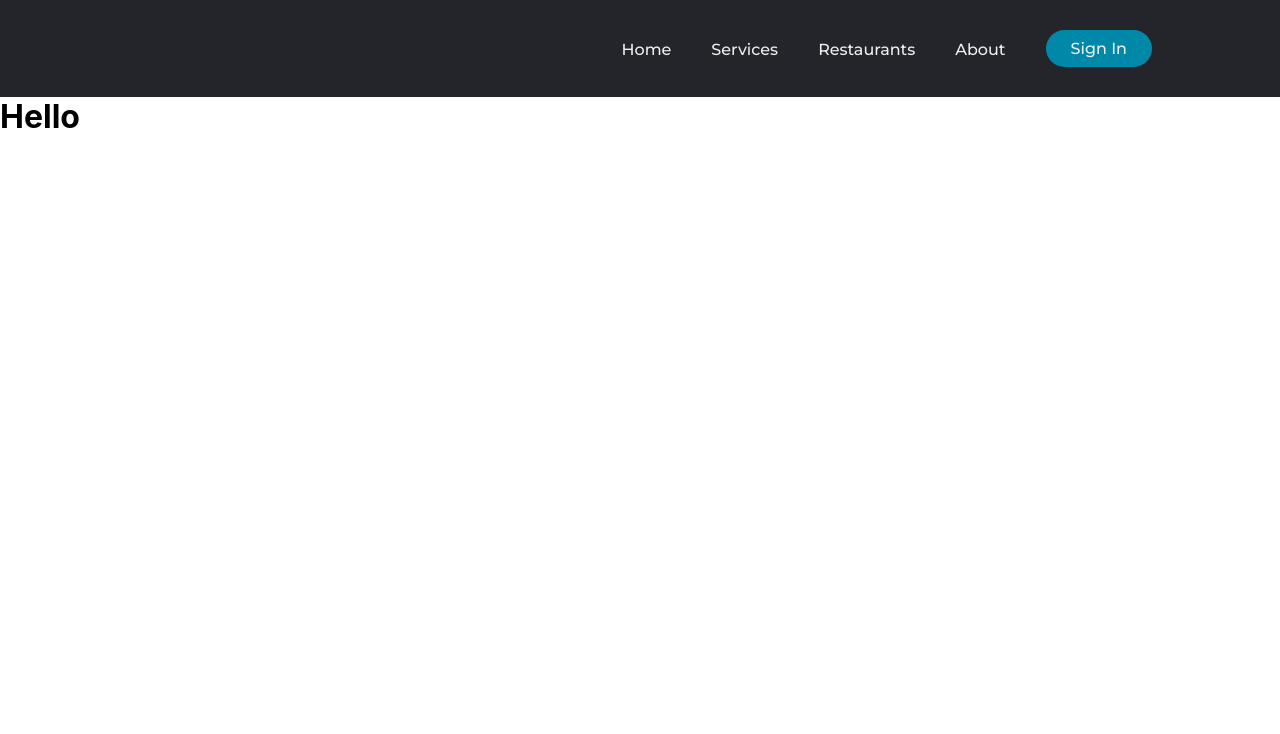
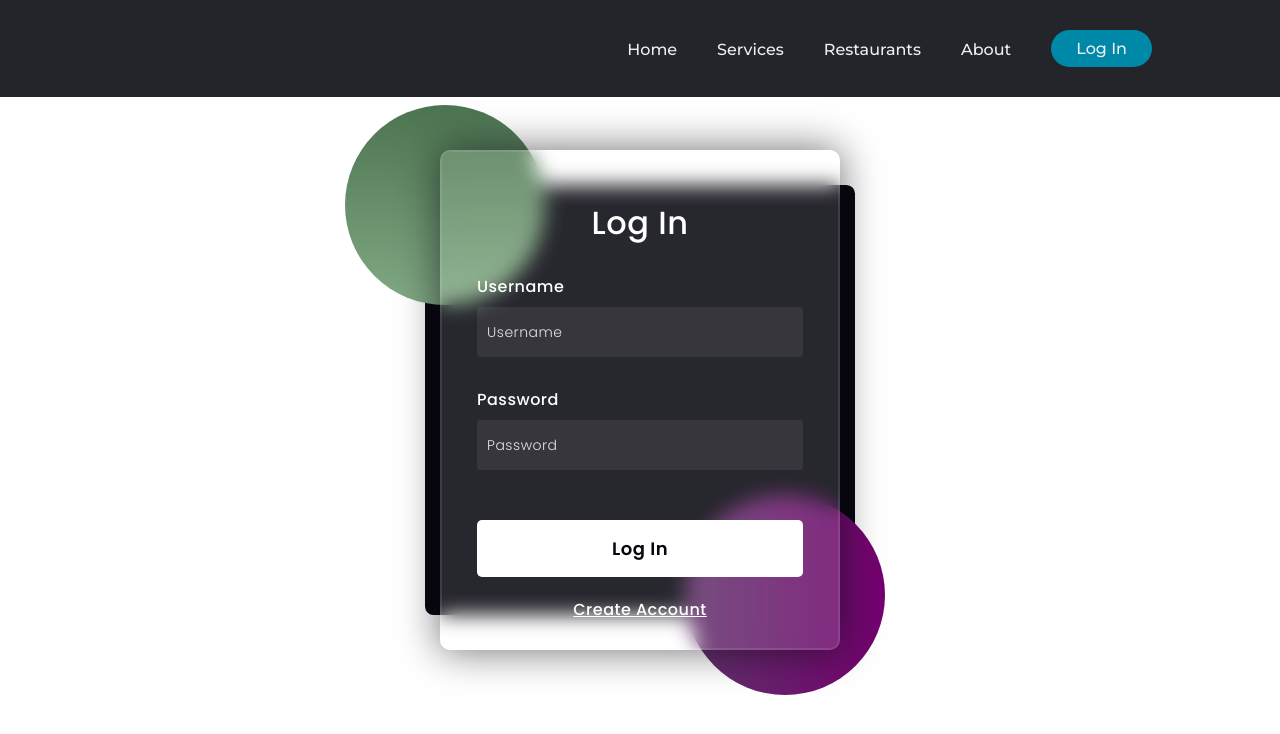
Before and after one commit to 220808-Java-React-Enterprise/Trainer-P2-Frontend, a React (Create React App) app in the folder yolp/: page /login in a window 1280 px wide. Shown: the top 734 px of the page. Built offline with nearby package versions, Linux system fonts and the light colour scheme.

Commit message:
implemented login

```diff
--- a/yolp/src/App.tsx
+++ b/yolp/src/App.tsx
@@ -1,18 +1,27 @@
-import React from 'react';
-import logo from './logo.svg';
-import './App.css';
+import { useEffect, useState } from 'react';
+import { BrowserRouter, Route, Routes } from "react-router-dom"
 import Signup from './components/signup/Signup';
-import { BrowserRouter, Route, Routes} from "react-router-dom"
 import Login from './components/login/Login';
 import Navbar from './components/navbar/Navbar';
+import Restaurant from './components/restaurant/Restaurant';
+import User from './models/User';
+import './App.css';
 
 function App() {
+  const [user, setUser] = useState<User | null>(null);
+
+  useEffect(() => {
+    const data = window.sessionStorage.getItem("user");
+    if (data !== null) setUser(JSON.parse(data));
+  }, []);
+
   return (
     <BrowserRouter>
-      <Navbar />
+      <Navbar currentUser={user} />
       <Routes>
         <Route path="/signup" element={<Signup />}></Route>
-        <Route path="/login" element={<Login />}></Route>
+        <Route path="/login" element={<Login currentUser={user} updateCurrentUser={setUser} />}></Route>
+        <Route path="/restaurant" element={<Restaurant currentUser={user} />}></Route>
       </Routes>
     </BrowserRouter>
   );
--- /dev/null
+++ b/yolp/src/components/login/Login.css
@@ -0,0 +1,132 @@
+*,
+*:before,
+*:after {
+    padding: 0;
+    margin: 0;
+    box-sizing: border-box;
+}
+
+.login-background {
+    width: 430px;
+    height: 430px;
+    position: absolute;
+    transform: translate(-50%, -50%);
+    left: 50%;
+    top: 50%;
+    background-color: #080710;
+    border-radius: 2%;
+}
+
+.login-background .login-shape {
+    height: 200px;
+    width: 200px;
+    position: absolute;
+    border-radius: 50%;
+}
+
+.login-shape:first-child {
+    background: linear-gradient(#4c7450,
+            #81a984);
+    left: -80px;
+    top: -80px;
+}
+
+.login-shape:last-child {
+    background: linear-gradient(to right,
+            #61346B,
+            #74006F);
+    right: -30px;
+    bottom: -80px;
+}
+
+.login {
+    height: 500px;
+    width: 400px;
+    background-color: rgba(255, 255, 255, 0.13);
+    position: absolute;
+    transform: translate(-50%, -50%);
+    top: 50%;
+    left: 50%;
+    border-radius: 10px;
+    backdrop-filter: blur(10px);
+    border: 2px solid rgba(255, 255, 255, 0.1);
+    box-shadow: 0 0 40px rgba(8, 7, 16, 0.6);
+    padding: 50px 35px;
+}
+
+form * {
+    font-family: 'Poppins', sans-serif;
+    color: #ffffff;
+    letter-spacing: 0.5px;
+    outline: none;
+    border: none;
+}
+
+form h3 {
+    font-size: 32px;
+    font-weight: 500;
+    line-height: 42px;
+    text-align: center;
+}
+
+label {
+    display: block;
+    margin-top: 30px;
+    font-size: 16px;
+    font-weight: 500;
+}
+
+input {
+    display: block;
+    height: 50px;
+    width: 100%;
+    background-color: rgba(255, 255, 255, 0.07);
+    border-radius: 3px;
+    padding: 0 10px;
+    margin-top: 8px;
+    font-size: 14px;
+    font-weight: 300;
+}
+
+::placeholder {
+    color: #e5e5e5;
+}
+
+button {
+    margin-top: 50px;
+    width: 100%;
+    background-color: #ffffff;
+    color: #080710;
+    padding: 15px 0;
+    font-size: 18px;
+    font-weight: 600;
+    border-radius: 5px;
+    cursor: pointer;
+}
+
+.social {
+    margin-top: 30px;
+    display: flex;
+}
+
+.social div {
+    background: red;
+    width: 150px;
+    border-radius: 3px;
+    padding: 5px 10px 10px 5px;
+    background-color: rgba(255, 255, 255, 0.27);
+    color: #eaf0fb;
+    text-align: center;
+}
+
+.social div:hover {
+    background-color: rgba(255, 255, 255, 0.47);
+}
+
+.social .fb {
+    margin-left: 25px;
+}
+
+.social i {
+    margin-right: 4px;
+}
--- a/yolp/src/components/login/Login.tsx
+++ b/yolp/src/components/login/Login.tsx
@@ -1,6 +1,77 @@
+import { useState } from "react";
+import { useNavigate } from "react-router-dom";
+import User from "../../models/User";
+import YOLP_API from "../../utils/ApiConfigs";
+import "./Login.css";
 
-export default function Login() {
+interface UserProp {
+    currentUser: User | null;
+    updateCurrentUser: Function;
+}
+
+/*
+ * export default: a module is a self contained unit that can expose assets to other modules using export, and acquire assets from other modules using import.
+ */
+export default function Login({ currentUser, updateCurrentUser }: UserProp) {
+    /*
+     * What is a Hook? A Hook is a special function that lets you “hook into” React features.
+     * For example, useState is a Hook that lets you add React state to function components.
+     */
+    const [username, setUsername] = useState("");
+    const [password, setPassword] = useState("");
+    const navigate = useNavigate();
+
+    function updateUsername(event: any) {
+        setUsername(event.target.value);
+    }
+
+    function updatePassword(event: any) {
+        setPassword(event.target.value);
+    }
+
+    function submit(event: { preventDefault: () => void; }) {
+        event.preventDefault();
+
+        YOLP_API.post("/users/auth", {
+            username: username,
+            password: password
+        })
+            .then((obj) => {
+                let user = new User(obj.data.id, obj.data.username, obj.data.role);
+                window.sessionStorage.setItem("user", JSON.stringify(user));
+
+                navigate("/restaurant");
+            })
+            .catch(error => {
+                alert(error.response.data.message);
+            });
+
+        setUsername("");
+        setPassword("");
+    }
+
     return (
-        <h1>Hello</h1>
+        <>
+            <body>
+                <div>
+                    <div className="login-background">
+                        <div className="login-shape"></div>
+                        <div className="login-shape"></div>
+                    </div >
+                    <form className="login" onSubmit={submit}>
+                        <h3>Log In</h3>
+                        <label htmlFor="username">Username</label>
+                        <input type="text" placeholder="Username" id="username" value={username} onChange={updateUsername} />
+
+                        <label htmlFor="password">Password</label>
+                        <input type="password" placeholder="Password" id="password" value={password} onChange={updatePassword} />
+                        <button type="submit">Log In</button>
+                        <div style={{ textAlign: "center", padding: "20px" }}>
+                            <a href="#" onClick={() => navigate("/signup")} >Create Account</a>
+                        </div>
+                    </form>
+                </div >
+            </body >
+        </>
     );
 }
--- a/yolp/src/components/navbar/Navbar.tsx
+++ b/yolp/src/components/navbar/Navbar.tsx
@@ -1,9 +1,18 @@
 
 import { useNavigate } from "react-router-dom";
+import User from "../../models/User";
 import "./Navbar.css";
 
-export default function Navbar() {
+interface UserProp {
+    currentUser: User | null;
+}
+export default function Navbar({ currentUser }: UserProp) {
     const navigate = useNavigate();
+
+    function logout() {
+        window.sessionStorage.removeItem("user");
+        navigate("/");
+    }
 
     return (
         <>
@@ -17,7 +26,8 @@ export default function Navbar() {
                             <li><a href="#">About</a></li>
                         </ul>
                     </nav>
-                    <a className="cta" onClick={() => navigate("/signup")}>Sign In</a>
+                    {currentUser ? <a className="cta" onClick={logout}>Log Out</a>
+                        : <a className="cta" onClick={() => navigate("/login")}>Log In</a>}
                     <p className="menu cta">Menu</p>
                 </header>
                 <div id="mobile__menu" className="overlay">
--- /dev/null
+++ b/yolp/src/components/restaurant/Restaurant.tsx
@@ -0,0 +1,13 @@
+import User from "../../models/User";
+
+interface UserProp {
+    currentUser: User | null;
+}
+
+export default function Restaurant({ currentUser }: UserProp) {
+    console.log("Current User: ", currentUser);
+    return (
+        currentUser ? <h1>Logged in!</h1>
+        : <h1>Not logged in!</h1>
+    );
+}
--- /dev/null
+++ b/yolp/src/models/User.ts
@@ -0,0 +1,11 @@
+export default class User {
+    id: string;
+    username: string;
+    role: string;
+
+    constructor(id: string, username: string, role: string) {
+        this.id = id;
+        this.username = username;
+        this.role = role;
+    }
+}
```
